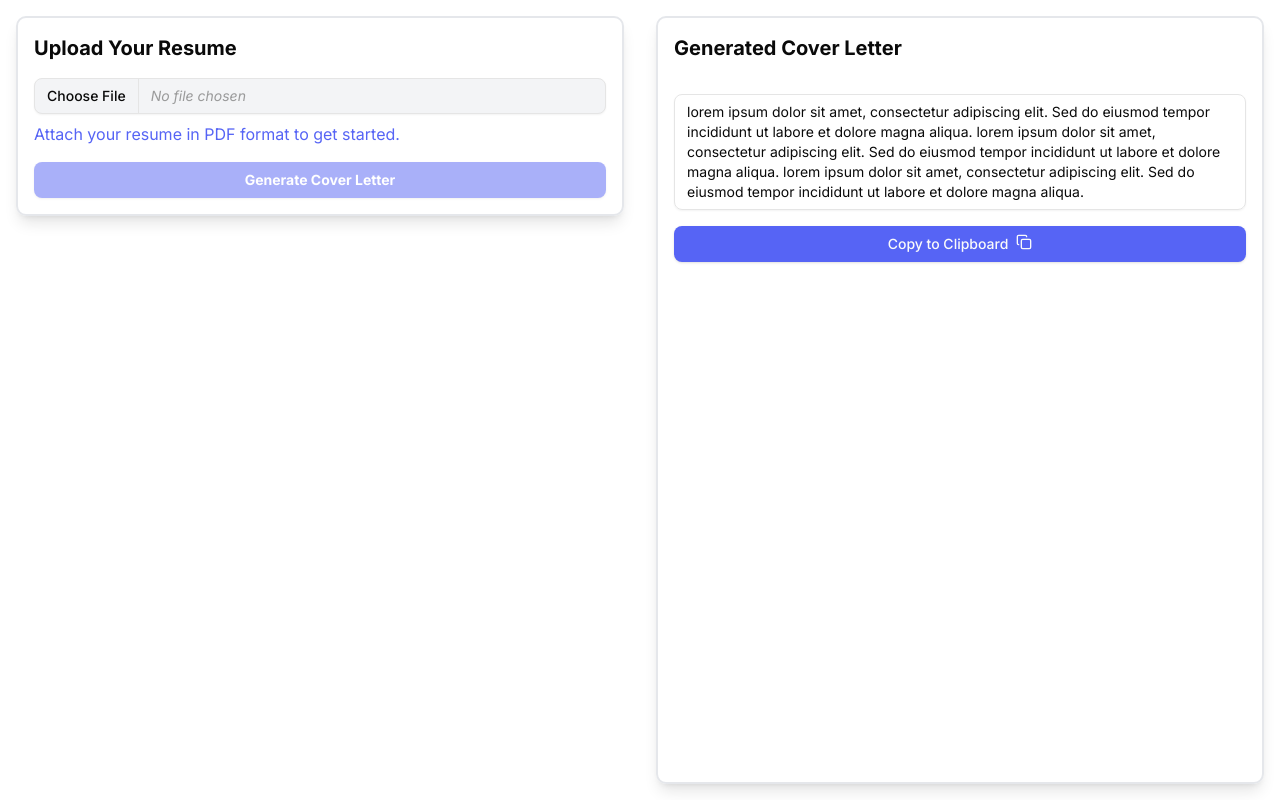
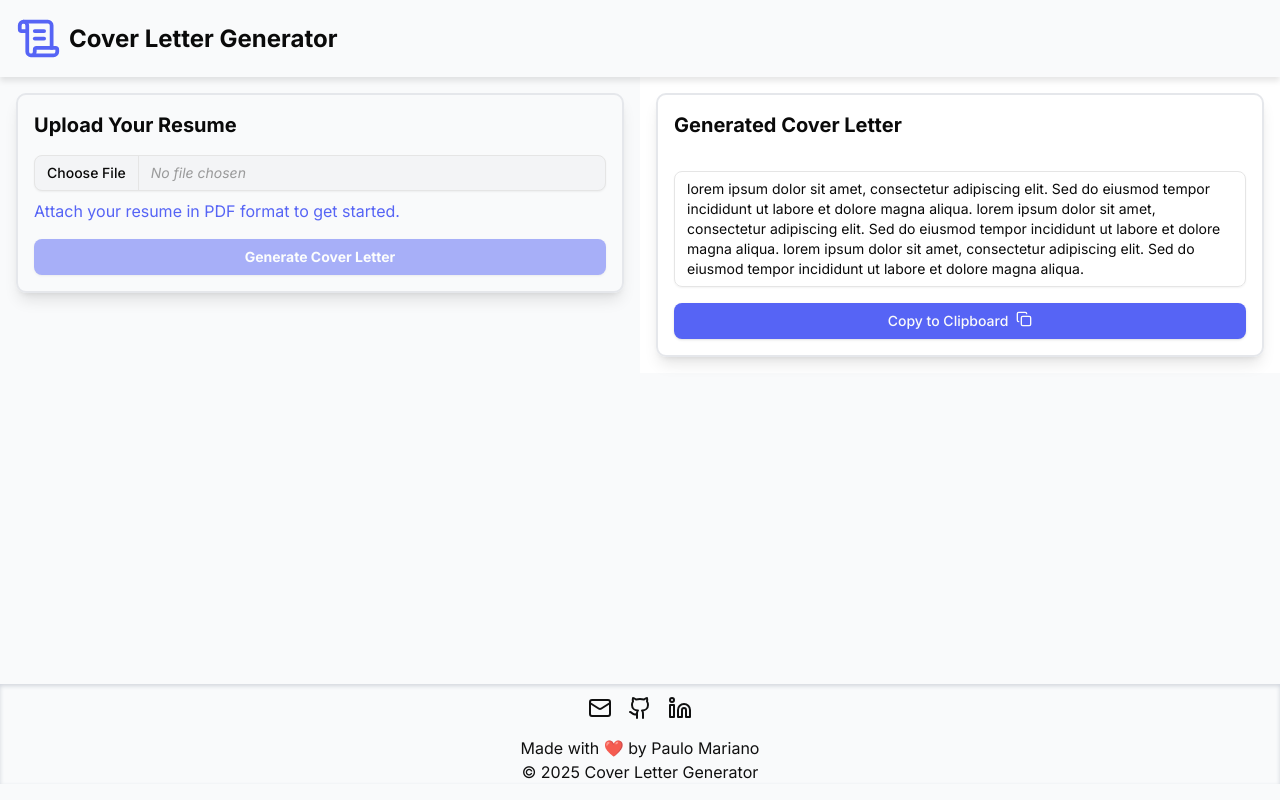
Before and after one commit to paulomarian0/cover-letter-generator, a React (Vite) app: page /generate-cover-letter in a window 1280 px wide. Built offline with nearby package versions, Linux system fonts and the light colour scheme.

Commit message:
feat: make header and footer global

```diff
--- a/src/components/Footer.tsx
+++ b/src/components/Footer.tsx
@@ -0,0 +1,28 @@
+import { Linkedin, Github, MailIcon } from "lucide-react";
+
+const Footer = () => {
+	return (
+		<footer className="flex flex-col justify-center items-center w-full pt-3 text-[#101010] mt-1 inset-shadow-sm inset-shadow-gray-300 animate-fade-slide-up">
+			<div className="flex gap-4 mb-4">
+				<a target="_blank" href="mailto:paulomariano2501@gmail.com" className="text-center" rel="noreferrer">
+					<MailIcon />
+				</a>
+				<a target="_blank" href="https://www.github.com/paulomarian0" className="text-center" rel="noreferrer">
+					<Github />
+				</a>
+				<a target="_blank" href="https://www.linkedin.com/in/paulomarian0/" className="text-center" rel="noreferrer">
+					<Linkedin />
+				</a>
+			</div>
+			<p className="text-sm sm:text-base text-center">
+				Made with <span className="animate-pulse duration-3000">❤️</span> by{" "}
+				<a target="_blank" href="https://paulo-mariano.vercel.app" rel="noreferrer">
+					Paulo Mariano
+				</a>
+			</p>
+			<p className="text-sm sm:text-base text-center">&copy; {new Date().getFullYear()} Cover Letter Generator</p>
+		</footer>
+	);
+};
+
+export default Footer;
--- a/src/components/Header.tsx
+++ b/src/components/Header.tsx
@@ -0,0 +1,14 @@
+import { ScrollText } from "lucide-react";
+
+const Header = () => {
+	return (
+		<header className="flex justify-between items-center w-full p-4 shadow-md animate-add-shadow">
+			<span className="flex items-center">
+				<ScrollText color="#5664f5" size={45} />
+				<h1 className="text-xl sm:text-2xl font-bold ml-2">Cover Letter Generator</h1>
+			</span>
+		</header>
+	);
+};
+
+export default Header;
--- a/src/components/LandingPage.tsx
+++ b/src/components/LandingPage.tsx
@@ -1,4 +1,3 @@
-import { Linkedin, Github, MailIcon, ScrollText } from "lucide-react";
 import { Card, CardContent } from "./ui/card";
 import { Button } from "./ui/button";
 import { useNavigate } from "react-router-dom";
@@ -33,14 +32,6 @@ const feedbacks = [
 const LandingPage = () => {
 	const navigate = useNavigate();
 	return (
-		<section className="flex flex-col min-h-screen bg-gray-50">
-			<header className="flex justify-between items-center w-full p-4 shadow-md animate-add-shadow">
-				<span className="flex items-center">
-					<ScrollText color="#5664f5" size={45} />
-					<h1 className="text-xl sm:text-2xl font-bold ml-2">Cover Letter Generator</h1>
-				</span>
-			</header>
-
 		<main className="flex flex-col items-center justify-evenly flex-grow p-4">
 			<div className="flex flex-col items-center w-full max-w-4xl animate-fade-slide-up">
 				<h1 className="text-2xl sm:text-3xl md:text-4xl font-bold mb-4 text-center">
@@ -77,28 +68,6 @@ const LandingPage = () => {
 				))}
 			</div>
 		</main>
-
-			<footer className="flex flex-col justify-center items-center w-full p-4 text-[#101010] mt-1 inset-shadow-sm inset-shadow-gray-300">
-				<div className="flex gap-4 mb-4">
-					<a target="_blank" href="mailto:paulomariano2501@gmail.com" className="text-center" rel="noreferrer">
-						<MailIcon />
-					</a>
-					<a target="_blank" href="https://www.github.com/paulomarian0" className="text-center" rel="noreferrer">
-						<Github />
-					</a>
-					<a target="_blank" href="https://www.linkedin.com/in/paulomarian0/" className="text-center" rel="noreferrer">
-						<Linkedin />
-					</a>
-				</div>
-				<p className="text-sm sm:text-base text-center">
-					Made with <span className="animate-pulse duration-3000">❤️</span> by{" "}
-					<a target="_blank" href="https://paulo-mariano.vercel.app" rel="noreferrer">
-						Paulo Mariano
-					</a>
-				</p>
-				<p className="text-sm sm:text-base text-center">&copy; {new Date().getFullYear()} Cover Letter Generator</p>
-			</footer>
-		</section>
 	);
 };
 
--- a/src/components/PDFReader.tsx
+++ b/src/components/PDFReader.tsx
@@ -66,7 +66,7 @@ const PDFReader = () => {
 	};
 
 	return (
-		<div className="flex flex-col md:flex-row h-screen">
+		<main className="flex flex-col md:flex-row flex-grow">
 			<div className="flex-1 flex items-start justify-center p-4">
 				<div className="w-full flex flex-col border-2 shadow-lg border-gray-200 rounded-lg p-4">
 					<h2 className="text-xl font-bold mb-4">Upload Your Resume</h2>
@@ -86,7 +86,7 @@ const PDFReader = () => {
 					<CopyButton text={"TEST BROTHER"}>Copy to Clipboard</CopyButton>
 				</div>
 			</div>
-		</div>
+		</main>
 	);
 };
 
--- a/src/components/ui/text-area-read-only.tsx
+++ b/src/components/ui/text-area-read-only.tsx
@@ -8,7 +8,7 @@ export default function TextAreaReadOnly() {
 				defaultValue={
 					"lorem ipsum dolor sit amet, consectetur adipiscing elit. Sed do eiusmod tempor incididunt ut labore et dolore magna aliqua. lorem ipsum dolor sit amet, consectetur adipiscing elit. Sed do eiusmod tempor incididunt ut labore et dolore magna aliqua. lorem ipsum dolor sit amet, consectetur adipiscing elit. Sed do eiusmod tempor incididunt ut labore et dolore magna aliqua."
 				}
-				className="field-sizing-content h-fit max-h-[620px] min-h-[29.5px] resize-none py-1.75 read-only:bg-muted"
+				className="field-sizing-content h-fit min-h-[29.5px] resize-none py-1.75 read-only:bg-muted"
 			/>
 		</div>
 	);
--- a/src/routes/index.tsx
+++ b/src/routes/index.tsx
@@ -1,11 +1,17 @@
 import type { PropsWithChildren } from "react";
 import PublicRoutes from "./PublicRoutes";
 import { BrowserRouter } from "react-router-dom";
+import Header from "@/components/Header";
+import Footer from "@/components/Footer";
 
 const AppRoutes = ({}: PropsWithChildren) => {
 	return (
 		<BrowserRouter>
-			<PublicRoutes />
+			<section className="flex flex-col min-h-screen pb-4 bg-gray-50">
+				<Header />
+				<PublicRoutes />
+				<Footer />
+			</section>
 		</BrowserRouter>
 	);
 };
```
Lines whose indentation alone changed are shown as unchanged.
